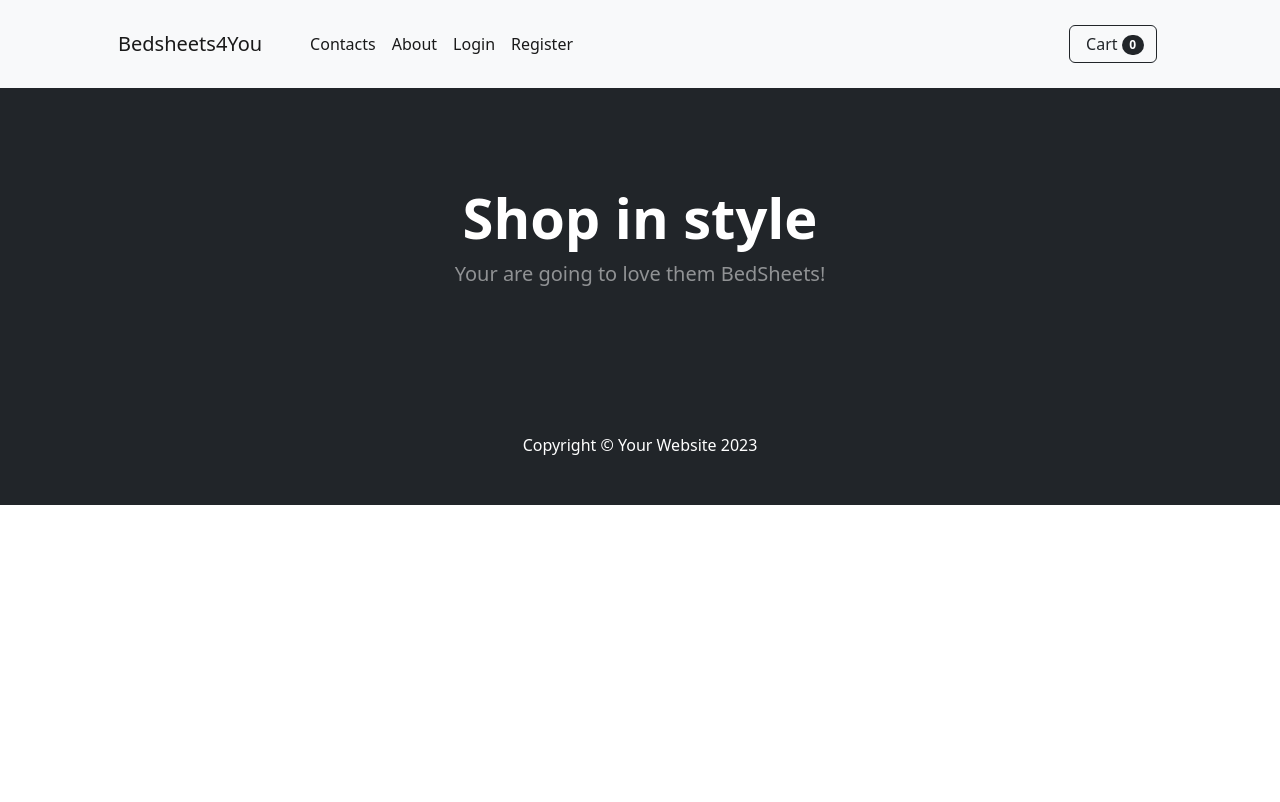
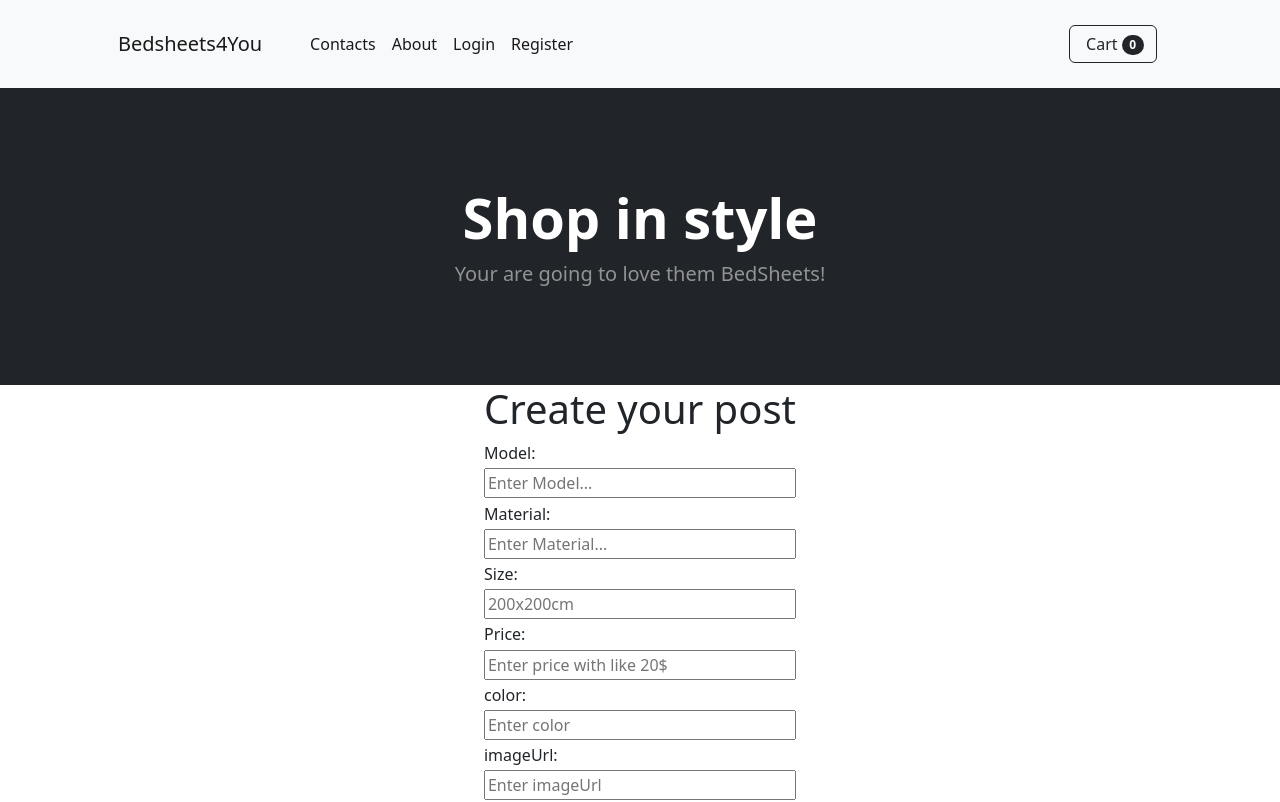
Before and after one commit to Deyan9469/React-Project, a React (Vite) app in the folder client/: page /create in a window 1280 px wide. Shown: the top 802 px of the page. Built offline with nearby package versions, Linux system fonts and the light colour scheme.

Commit message:
creating a create component
with input validation

```diff
--- a/client/src/App.jsx
+++ b/client/src/App.jsx
@@ -12,6 +12,7 @@ import Contacts from './components/contacts/Contacts'
 import Login from './components/login/Login'
 import Register from './components/register/Register'
 import Logout from './components/logout/Logout'
+import CreateCard from './components/create/CreateCard'
 
 
 function App() {
@@ -31,6 +32,7 @@ function App() {
                     <Route path='/login' element={<Login />} />
                     <Route path='/register' element={<Register />} />
                     <Route path='/logout' element={<Logout />} />
+                    <Route path='/create' element={<CreateCard />} />
 
                 </Routes>
 
--- /dev/null
+++ b/client/src/components/create/CreateCard.jsx
@@ -0,0 +1,58 @@
+import { useNavigate } from 'react-router-dom';
+import "./createCardCSS.css"
+import * as bedSheetService from '../../services/service';
+
+export default function CreateCard() {
+    const navigate = useNavigate();
+
+    const createSubmitHandler = async (e) => {
+        e.preventDefault();
+
+
+        const bedSheetData = Object.fromEntries(new FormData(e.currentTarget));
+
+        const data = Object.values(bedSheetData);
+
+        if (data.some(x => x === "")) {
+            return alert("All fields are required!");
+        }
+
+        try {
+            await bedSheetService.create(bedSheetData);
+
+            navigate('/');
+        } catch (err) {
+
+            throw new Error(err);
+        }
+    }
+
+    return (
+        <section id="create-page" className="auth">
+            <form id="create" onSubmit={createSubmitHandler}>
+                <div className="card-container">
+                    <h1>Create your post</h1>
+                    <label htmlFor="Model">Model:</label>
+                    <input type="text" id="model" name="model" placeholder="Enter Model..." />
+
+                    <label htmlFor="Material">Material:</label>
+                    <input type="text" id="material" name="material" placeholder="Enter Material..." />
+
+                    <label htmlFor="Size">Size:</label>
+                    <input type="text" id="size" name="size" min="1" placeholder="200x200cm" />
+
+                    <label htmlFor="price">Price:</label>
+                    <input type="text" id="price" name="price" placeholder="Enter price with like 20$" />
+
+                    <label htmlFor="color">color:</label>
+                    <input type="text" id="color" name="color" placeholder="Enter color" />
+
+                    <label htmlFor="imageUrl">imageUrl:</label>
+                    <input type="text" id="imageUrl" name="imageUrl" placeholder="Enter imageUrl" />
+
+                    <input className="btn submit" type="submit" value="Create Post" />
+                </div>
+            </form>
+        </section>
+    );
+}
--- /dev/null
+++ b/client/src/components/create/createCardCSS.css
@@ -0,0 +1,13 @@
+.card-container {
+    display: flex;
+    flex-direction: column;
+    flex-wrap: wrap;
+    align-content: center;
+}
+input.btn.submit {
+    border: 1px solid;
+    margin: 0.5em 0;
+}
+.card-container input {
+    margin: 0.2em 0;
+}
--- a/client/src/components/navigation/Navigation.jsx
+++ b/client/src/components/navigation/Navigation.jsx
@@ -47,6 +47,11 @@ const Navigation = () => {
                                         Logout
                                     </Link>
                                 </li>
+                                <li className="nav-item">
+                                    <Link className="nav-link active" aria-current="page" to="/create"  >
+                                        Create
+                                    </Link>
+                                </li>
                                 </>
                                 :
                                 <>
```
